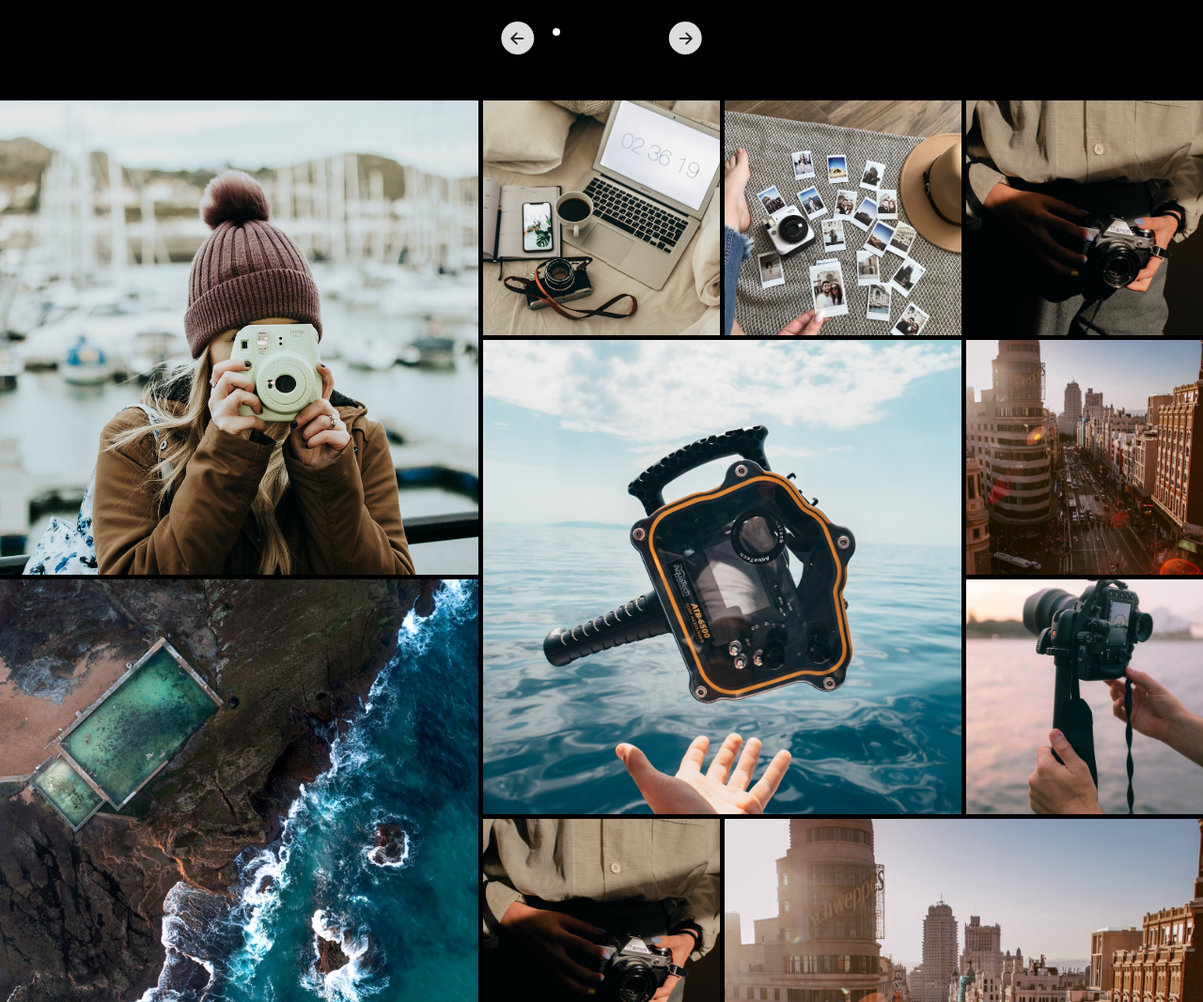
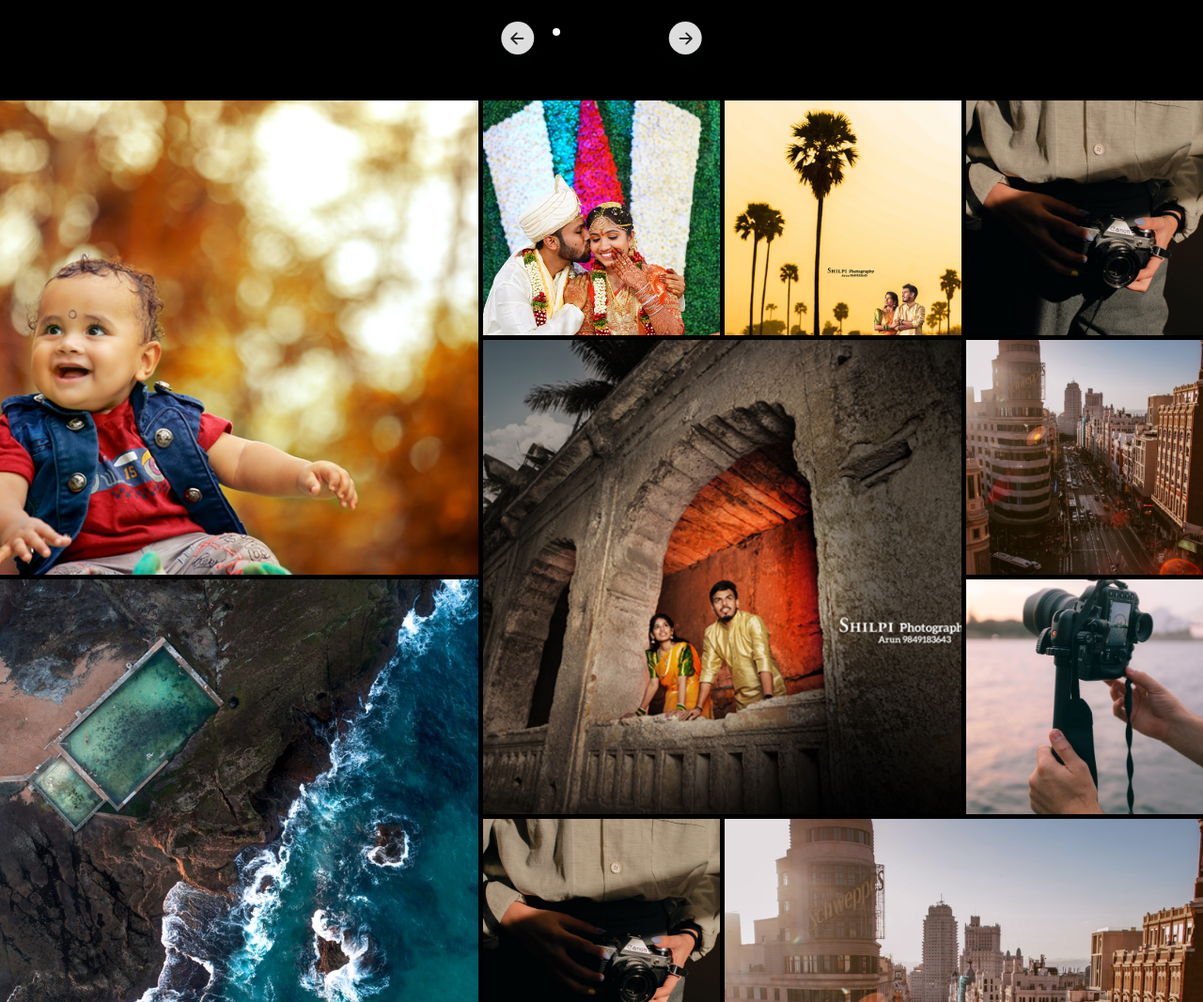
Before and after one commit to aravindmaharaj/shlipi, a plain HTML site: page gallery.html in a window 1280 px wide. Shown: the part 1349-2416 px from the top of the page at 94% size. Drawn offline with nearby package versions, Linux system fonts and the light colour scheme; some packages are replaced by stand-ins of ours; a script that the page names is missing.

Commit message:
test push

```diff
--- a/gallery.html
+++ b/gallery.html
@@ -57,7 +57,7 @@
             </div>
         </nav>
 
-        <img src="images/blog1.jpg" alt="Image 1" class="active">
+        <img src="new img/DSC05872 copy.jpg" alt="Image 1" class="active">
         <img src="images/blog2.jpg" alt="Image 2">
         <img src="images/blog3.jpg" alt="Image 3">
     </header>
@@ -149,22 +149,22 @@
         <div class="grid-gallery">
             <div class="grid-item">
                 <a href="images/blog1.jpg" data-lightbox="gridImage">
-                    <img src="images/blog1.jpg" />
+                    <img src="new img/2A3A8314 copy.jpg" />
                 </a>
             </div>
             <div class="grid-item">
                 <a href="images/blog2.jpg" data-lightbox="gridImage">
-                    <img src="images/blog2.jpg" />
+                    <img src="new img/DSC05872 copy.jpg" />
                 </a>
             </div>
             <div class="grid-item">
                 <a href="images/blog3.jpg" data-lightbox="gridImage">
-                    <img src="images/blog3.jpg" />
+                    <img src="new img/DSC07227 copy.jpg" />
                 </a>
             </div>
             <div class="grid-item">
                 <a href="images/blog4.jpg" data-lightbox="gridImage">
-                    <img src="images/blog4.jpg" />
+                    <img src="new img/DSC07274 copy.jpg" />
                 </a>
             </div>
             <div class="grid-item">
--- a/style/main.css
+++ b/style/main.css
@@ -18,7 +18,7 @@ html{
     padding: 0;
     margin: 0;
     box-sizing: border-box;
-    font-family: 'Roboto', sans-serif;
+    font-family: arial;
 }
 body{
     line-height: 1.6;
```
Also changed, not shown: new img/2A3A8314 copy.jpg (added), new img/DSC05872 copy.jpg (added), new img/DSC07227 copy.jpg (added), new img/DSC07274 copy.jpg (added).
